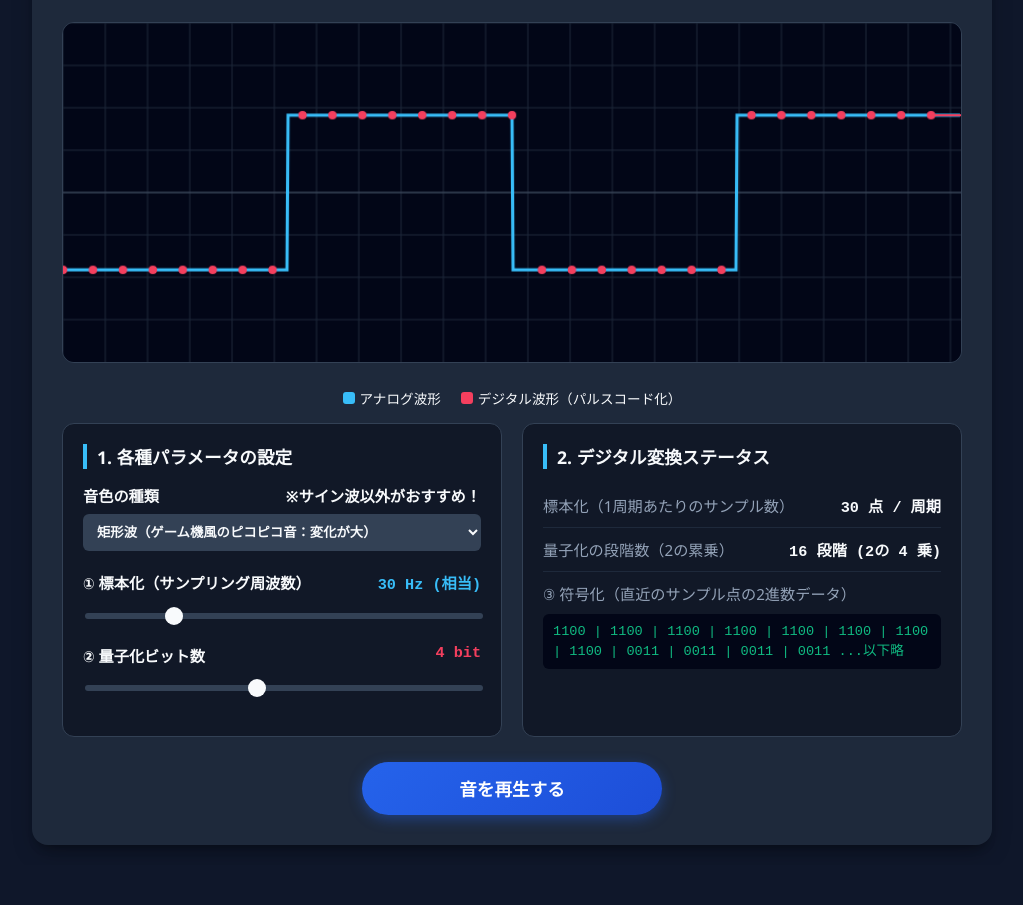
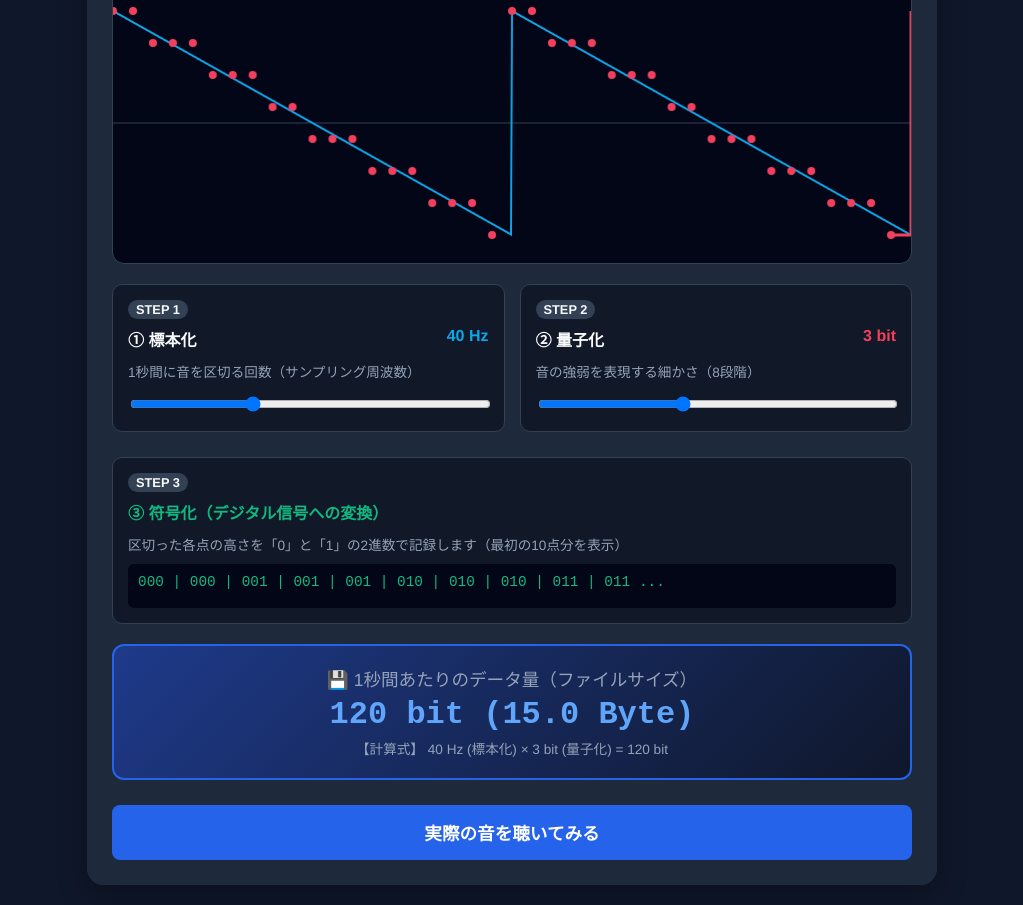
Before and after one commit to inoken1028/audio-digital-demo, a plain HTML site: page index.html in a window 1280 px wide. Shown: the part 143-1048 px from the top of the page, without its empty margins (128-1151 px from the left). Before the commit the page ends 1008 px from the top, so only its background shows below. Drawn offline with Linux system fonts and the light colour scheme.

Commit message:
Update index.html

```diff
--- a/index.html
+++ b/index.html
@@ -3,450 +3,364 @@
 <head>
     <meta charset="UTF-8">
     <meta name="viewport" content="width=device-width, initial-scale=1.0">
-    <title>SOUND DIGITALIZER | 音のデジタル化ラボ</title>
+    <title>音のデジタル化（A/D変換）学習シミュレーター</title>
     <style>
         :root {
-            --bg-color: #0f172a;
-            --panel-bg: #1e293b;
-            --text-main: #f8fafc;
-            --text-sub: #94a3b8;
-            --accent-analog: #38bdf8;
-            --accent-digital: #f43f5e;
-            --accent-green: #10b981;
+            --bg-slate: #0f172a;
+            --panel-slate: #1e293b;
+            --text-light: #f8fafc;
+            --text-muted: #94a3b8;
+            --blue-analog: #0ea5e9;
+            --pink-digital: #f43f5e;
+            --green-code: #10b981;
         }
 
         body {
-            font-family: 'Segoe UI', Tahoma, Geneva, Verdana, sans-serif;
-            background-color: var(--bg-color);
-            color: var(--text-main);
+            font-family: 'Helvetica Neue', Arial, sans-serif;
+            background-color: var(--bg-slate);
+            color: var(--text-light);
             margin: 0;
             padding: 20px;
-            display: flex;
-            justify-content: center;
         }
 
         .container {
-            width: 100%;
-            max-width: 900px;
-            background: var(--panel-bg);
-            padding: 30px;
+            max-width: 800px;
+            margin: 0 auto;
+            background: var(--panel-slate);
+            padding: 25px;
             border-radius: 16px;
-            box-shadow: 0 10px 25px -5px rgba(0, 0, 0, 0.3), 0 8px 10px -6px rgba(0, 0, 0, 0.3);
+            box-shadow: 0 10px 30px rgba(0,0,0,0.3);
         }
 
         h1 {
             text-align: center;
-            font-size: 2rem;
-            font-weight: 800;
-            letter-spacing: 2px;
-            margin-bottom: 5px;
-            background: linear-gradient(to right, var(--accent-analog), var(--accent-digital));
-            -webkit-background-clip: text;
-            -webkit-text-fill-color: transparent;
+            font-size: 1.8rem;
+            margin-bottom: 20px;
+            letter-spacing: 1px;
         }
 
-        .subtitle {
-            text-align: center;
-            color: var(--text-sub);
-            font-size: 0.9rem;
-            margin-bottom: 25px;
-        }
-
+        /* グラフエリア */
         .canvas-container {
-            position: relative;
-            margin-bottom: 25px;
+            background: #020617;
             border-radius: 12px;
             overflow: hidden;
             border: 1px solid #334155;
+            margin-bottom: 20px;
         }
-
         canvas {
-            background: #020617;
             display: block;
             width: 100%;
             height: auto;
         }
 
-        .grid-layout {
+        /* 手順に沿ったコントロール */
+        .step-container {
             display: grid;
             grid-template-columns: 1fr 1fr;
-            gap: 20px;
+            gap: 15px;
             margin-bottom: 25px;
         }
 
-        @media (max-width: 768px) {
-            .grid-layout { grid-template-columns: 1fr; }
+        @media (max-width: 600px) {
+            .step-container { grid-template-columns: 1fr; }
         }
 
-        .control-panel, .info-panel {
+        .step-box {
             background: #111827;
-            padding: 20px;
-            border-radius: 12px;
+            padding: 15px;
+            border-radius: 10px;
             border: 1px solid #334155;
         }
 
-        .panel-title {
-            font-size: 1.1rem;
-            font-weight: 700;
-            margin-top: 0;
-            margin-bottom: 15px;
-            border-left: 4px solid var(--accent-analog);
-            padding-left: 10px;
+        .step-num {
+            display: inline-block;
+            font-size: 0.8rem;
+            font-weight: bold;
+            background: #334155;
+            padding: 2px 8px;
+            border-radius: 20px;
+            margin-bottom: 8px;
         }
 
-        .control-group {
-            margin-bottom: 20px;
+        .step-title {
+            font-size: 1rem;
+            font-weight: bold;
+            margin-bottom: 10px;
+            display: flex;
+            justify-content: space-between;
         }
 
-        label {
-            display: flex;
-            justify-content: space-between;
-            font-weight: 600;
-            margin-bottom: 8px;
-            font-size: 0.95rem;
-        }
-
-        .label-val { color: var(--accent-analog); font-family: monospace; }
-        .label-val.digital { color: var(--accent-digital); }
+        .highlight-blue { color: var(--blue-analog); }
+        .highlight-pink { color: var(--pink-digital); }
 
         input[type="range"] {
             width: 100%;
-            height: 6px;
-            background: #334155;
-            border-radius: 5px;
-            outline: none;
-            -webkit-appearance: none;
+            margin-top: 5px;
         }
 
-        input[type="range"]::-webkit-slider-thumb {
-            -webkit-appearance: none;
-            width: 18px;
-            height: 18px;
-            border-radius: 50%;
-            background: var(--text-main);
-            cursor: pointer;
-            transition: transform 0.1s;
-        }
-        input[type="range"]::-webkit-slider-thumb:hover { transform: scale(1.2); }
-
-        .select-style {
-            width: 100%;
-            padding: 10px;
-            background: #334155;
-            color: var(--text-main);
-            border: none;
-            border-radius: 6px;
-            font-weight: 600;
-            outline: none;
-        }
-
-        .status-item {
-            display: flex;
-            justify-content: space-between;
-            padding: 10px 0;
-            border-bottom: 1px solid #1e293b;
-            font-size: 0.95rem;
-        }
-        .status-item:last-child { border-bottom: none; }
-        .status-label { color: var(--text-sub); }
-        .status-val { font-family: monospace; font-weight: 700; }
-
-        .binary-box {
+        .code-display {
             background: #020617;
             padding: 10px;
             border-radius: 6px;
             font-family: monospace;
-            color: var(--accent-green);
+            color: var(--green-code);
+            font-size: 0.9rem;
+            min-height: 24px;
             word-break: break-all;
-            margin-top: 5px;
-            font-size: 0.85rem;
-            max-height: 50px;
-            overflow-y: auto;
         }
 
-        .btn-container {
+        /* 🌟 データ量計算（一番目立つ場所） */
+        .result-box {
+            background: linear-gradient(135deg, #1e3a8a, #0f172a);
+            border: 2px solid #2563eb;
+            padding: 20px;
+            border-radius: 12px;
             text-align: center;
+            margin-bottom: 25px;
         }
 
-        button {
-            background: linear-gradient(135deg, #2563eb, #1d4ed8);
+        .result-title {
+            font-size: 1.1rem;
+            color: var(--text-muted);
+            margin-bottom: 5px;
+        }
+
+        .result-value {
+            font-size: 2rem;
+            font-weight: 800;
+            color: #60a5fa;
+            font-family: monospace;
+        }
+
+        .result-formula {
+            font-size: 0.85rem;
+            color: var(--text-muted);
+            margin-top: 5px;
+        }
+
+        /* 再生ボタン */
+        .btn-play {
+            display: block;
+            width: 100%;
+            background: #2563eb;
             color: white;
             border: none;
-            padding: 14px 40px;
+            padding: 15px;
             font-size: 1.1rem;
-            font-weight: 700;
-            border-radius: 30px;
+            font-weight: bold;
+            border-radius: 8px;
             cursor: pointer;
-            box-shadow: 0 4px 14px rgba(37, 99, 235, 0.4);
-            transition: all 0.2s;
-            width: 100%;
-            max-width: 300px;
+            transition: background 0.2s;
         }
-
-        button:hover {
-            transform: translateY(-2px);
-            box-shadow: 0 6px 20px rgba(37, 99, 235, 0.6);
-        }
-
-        button.playing {
-            background: linear-gradient(135deg, #dc2626, #b91c1c);
-            box-shadow: 0 4px 14px rgba(220, 38, 38, 0.4);
-        }
-
-        .legend {
-            display: flex;
-            justify-content: center;
-            gap: 20px;
-            margin-bottom: 15px;
-            font-size: 0.85rem;
-        }
-        .legend-item { display: flex; align-items: center; gap: 5px; }
-        .dot { width: 12px; height: 12px; border-radius: 3px; }
+        .btn-play:hover { background: #1d4ed8; }
+        .btn-play.playing { background: #dc2626; }
     </style>
 </head>
 <body>
 
 <div class="container">
-    <h1>SOUND DIGITALIZER</h1>
-    <div class="subtitle">情報Ⅰ：音のデジタル表現（標本化・量子化・符号化）シミュレーター</div>
+    <h1>デジタル化（A/D変換）シミュレーター</h1>
 
     <div class="canvas-container">
-        <canvas id="waveCanvas" width="850" height="320"></canvas>
+        <canvas id="mainCanvas" width="800" height="280"></canvas>
     </div>
 
-    <div class="legend">
-        <div class="legend-item"><div class="dot" style="background: var(--accent-analog)"></div> アナログ波形</div>
-        <div class="legend-item"><div class="dot" style="background: var(--accent-digital)"></div> デジタル波形（パルスコード化）</div>
-    </div>
-
-    <div class="grid-layout">
-        <div class="control-panel">
-            <div class="panel-title">1. 各種パラメータの設定</div>
-
-            <div class="control-group">
-                <label>音色の種類 <span class="text-sub">※サイン波以外がおすすめ！</span></label>
-                <select id="waveType" class="select-style">
-                    <option value="sine">サイン波（シンプルな電子音）</option>
-                    <option value="square" selected>矩形波（ゲーム機風のピコピコ音：変化が大）</option>
-                    <option value="sawtooth">のこぎり波（激しいベース音：変化特大）</option>
-                </select>
-            </div>
-
-            <div class="control-group">
-                <label>① 標本化（サンプリング周波数） <span id="samplingVal" class="label-val">30</span></label>
-                <input type="range" id="samplingSlider" min="6" max="120" value="30" step="1">
-            </div>
-
-            <div class="control-group">
-                <label>② 量子化ビット数 <span id="quantizationBit" class="label-val digital">4 bit</span></label>
-                <input type="range" id="quantizationSlider" min="1" max="8" value="4" step="1">
-            </div>
+    <div class="step-container">
+        <div class="step-box">
+            <div class="step-num">STEP 1</div>
+            <div class="step-title">① 標本化 <span id="valSampling" class="highlight-blue">40 Hz</span></div>
+            <p style="margin:0 0 10px 0; font-size:0.85rem; color:var(--text-muted);">1秒間に音を区切る回数（サンプリング周波数）</p>
+            <input type="range" id="sliderSampling" min="10" max="100" value="40" step="5">
         </div>
 
-        <div class="info-panel">
-            <div class="panel-title">2. デジタル変換ステータス</div>
-
-            <div class="status-item">
-                <span class="status-label">標本化（1周期あたりのサンプル数）</span>
-                <span class="status-val" id="statusSamples">-</span>
-            </div>
-            <div class="status-item">
-                <span class="status-label">量子化の段階数（2の累乗）</span>
-                <span class="status-val" id="statusLevels">-</span>
-            </div>
-            <div class="status-item" style="flex-direction: column; align-items: flex-start; gap: 5px;">
-                <span class="status-label">③ 符号化（直近のサンプル点の2進数データ）</span>
-                <div class="binary-box" id="binaryDisplay">0101 1100 ...</div>
-            </div>
+        <div class="step-box">
+            <div class="step-num">STEP 2</div>
+            <div class="step-title">② 量子化 <span id="valQuantization" class="highlight-pink">3 bit</span></div>
+            <p style="margin:0 0 10px 0; font-size:0.85rem; color:var(--text-muted);">音の強弱を表現する細かさ（<span id="valLevels">8</span>段階）</p>
+            <input type="range" id="sliderQuantization" min="1" max="6" value="3" step="1">
         </div>
     </div>
 
-    <div class="btn-container">
-        <button id="playBtn">音を再生する</button>
+    <div class="step-box" style="margin-bottom: 20px;">
+        <div class="step-num">STEP 3</div>
+        <div class="step-title" style="color: var(--green-code);">③ 符号化（デジタル信号への変換）</div>
+        <p style="margin:0 0 10px 0; font-size:0.85rem; color:var(--text-muted);">区切った各点の高さを「0」と「1」の2進数で記録します（最初の10点分を表示）</p>
+        <div class="code-display" id="binaryOutput">000 100 ...</div>
     </div>
+
+    <div class="result-box">
+        <div class="result-title">💾 1秒間あたりのデータ量（ファイルサイズ）</div>
+        <div class="result-value" id="calcResult">000 bit</div>
+        <div class="result-formula" id="calcFormula">サンプリング周波数 × 量子化ビット数</div>
+    </div>
+
+    <button id="btnPlay" class="btn-play">実際の音を聴いてみる</button>
 </div>
 
 <script>
-    const canvas = document.getElementById('waveCanvas');
+    const canvas = document.getElementById('mainCanvas');
     const ctx = canvas.getContext('2d');
-    const samplingSlider = document.getElementById('samplingSlider');
-    const quantizationSlider = document.getElementById('quantizationSlider');
-    const waveTypeSelect = document.getElementById('waveType');
+    const sliderSampling = document.getElementById('sliderSampling');
+    const sliderQuantization = document.getElementById('sliderQuantization');
 
-    const samplingVal = document.getElementById('samplingVal');
-    const quantizationBit = document.getElementById('quantizationBit');
-    const statusSamples = document.getElementById('statusSamples');
-    const statusLevels = document.getElementById('statusLevels');
-    const binaryDisplay = document.getElementById('binaryDisplay');
-    const playBtn = document.getElementById('playBtn');
+    const valSampling = document.getElementById('valSampling');
+    const valQuantization = document.getElementById('valQuantization');
+    const valLevels = document.getElementById('valLevels');
+    const binaryOutput = document.getElementById('binaryOutput');
+    const calcResult = document.getElementById('calcResult');
+    const calcFormula = document.getElementById('calcFormula');
+    const btnPlay = document.getElementById('btnPlay');
 
     let audioCtx = null;
     let scriptProcessor = null;
     let isPlaying = false;
 
-    // 数値を指定桁数の2進数文字列に変換する関数（符号化のシミュレート用）
-    function toBinary(value, bits) {
-        let bin = value.toString(2);
+    // 10進数を2進数の文字列に（桁数を揃える）
+    function numToBin(num, bits) {
+        let bin = num.toString(2);
         while (bin.length < bits) { bin = "0" + bin; }
         return bin;
     }
 
-    // 擬似的な音色波形を計算する関数（描画用）
-    function getWaveValue(angle, type) {
-        if (type === 'sine') return Math.sin(angle);
-        if (type === 'square') return Math.sin(angle) >= 0 ? 0.6 : -0.6; // 矩形波
-        if (type === 'sawtooth') return (angle % (Math.PI * 2)) / Math.PI - 1.0; // のこぎり波
-        return 0;
-    }
-
-    function draw() {
+    // メインの描画・計算処理
+    function update() {
         const width = canvas.width;
         const height = canvas.height;
         const centerY = height / 2;
-        const amplitude = height * 0.38;
+        const amplitude = height * 0.4;
 
         ctx.clearRect(0, 0, width, height);
 
-        // サイバー風背景グリッド
-        ctx.strokeStyle = '#1e293b';
-        ctx.lineWidth = 1;
-        for (let i = 0; i < width; i += 40) {
-            ctx.beginPath(); ctx.moveTo(i, 0); ctx.lineTo(i, height); ctx.stroke();
-        }
-        for (let j = 0; j < height; j += 40) {
-            ctx.beginPath(); ctx.moveTo(0, j); ctx.lineTo(width, j); ctx.stroke();
-        }
-        ctx.strokeStyle = '#475569';
+        // 基本の横線
+        ctx.strokeStyle = '#334155';
         ctx.beginPath(); ctx.moveTo(0, centerY); ctx.lineTo(width, centerY); ctx.stroke();
 
         // パラメータ取得
-        const sCount = parseInt(samplingSlider.value);
-        const qBit = parseInt(quantizationSlider.value);
-        const qLevels = Math.pow(2, qBit);
-        const wType = waveTypeSelect.value;
+        const fs = parseInt(sliderSampling.value); // サンプリング周波数
+        const bit = parseInt(sliderQuantization.value); // ビット数
+        const levels = Math.pow(2, bit); // 段階数
 
-        // UI文字更新
-        samplingVal.innerText = sCount + " Hz (相当)";
-        quantizationBit.innerText = qBit + " bit";
-        statusSamples.innerText = sCount + " 点 / 周期";
-        statusLevels.innerText = qLevels + " 段階 (2の " + qBit + " 乗)";
+        // 画面の文字更新
+        valSampling.innerText = fs + " Hz";
+        valQuantization.innerText = bit + " bit";
+        valLevels.innerText = levels;
 
-        // 1. アナログ波形の描画（ライトブルー）
-        ctx.strokeStyle = '#38bdf8';
-        ctx.lineWidth = 3;
-        ctx.shadowBlur = 0;
+        // --- 🌟 データ量の計算 🌟 ---
+        const totalBits = fs * bit; // 1秒間のビット数
+        calcResult.innerText = totalBits.toLocaleString() + " bit (" + (totalBits / 8).toFixed(1) + " Byte)";
+        calcFormula.innerText = `【計算式】 ${fs} Hz (標本化) × ${bit} bit (量子化) = ${totalBits.toLocaleString()} bit`;
+
+        // 1. 元のアナログ波形（青い滑らかな線：※ここでは変化が分かりやすいのこぎり波ベース）
+        ctx.strokeStyle = varColor('--blue-analog');
+        ctx.lineWidth = 2;
         ctx.beginPath();
         for (let x = 0; x < width; x++) {
             const angle = (x / width) * Math.PI * 2 * 2; // 2周期分
-            const y = centerY + getWaveValue(angle, wType) * amplitude;
+            const rawVal = (angle % (Math.PI * 2)) / Math.PI - 1.0; // のこぎり波
+            const y = centerY + rawVal * amplitude;
             if (x === 0) ctx.moveTo(x, y); else ctx.lineTo(x, y);
         }
         ctx.stroke();
 
-        // 2. デジタル波形＆符号化の計算（ピンク）
-        ctx.strokeStyle = '#f43f5e';
-        ctx.fillStyle = '#f43f5e';
-        ctx.lineWidth = 2;
+        // 2. デジタル波形の計算と描画（赤い階段線）
+        ctx.strokeStyle = varColor('--pink-digital');
+        ctx.fillStyle = varColor('--pink-digital');
+        ctx.lineWidth = 3;
 
-        const stepX = width / sCount;
+        const stepX = width / fs;
         let lastY = centerY;
-        let binaryList = [];
+        let binaryArr = [];
 
-        for (let i = 0; i <= sCount; i++) {
+        for (let i = 0; i <= fs; i++) {
             const x = i * stepX;
             const angle = (x / width) * Math.PI * 2 * 2;
-            const analogVal = getWaveValue(angle, wType);
+            const rawVal = (angle % (Math.PI * 2)) / Math.PI - 1.0;
 
-            // 量子化計算
-            const levelIndex = Math.round((analogVal + 1) / 2 * (qLevels - 1));
-            const quantizedNormalized = levelIndex / (qLevels - 1);
-            const digitalY = centerY + (quantizedNormalized * 2 - 1) * amplitude;
+            // 量子化の段階（0 ～ levels-1）
+            const levelIndex = Math.round((rawVal + 1) / 2 * (levels - 1));
+            const digitalY = centerY + ((levelIndex / (levels - 1)) * 2 - 1) * amplitude;
 
-            // 符号化（上位いくつかのサンプルを2進数にする）
-            if (i < sCount && i < 12) {
-                binaryList.push(toBinary(levelIndex, qBit));
+            // 最初の10点分だけ符号化の2進数を配列に貯める
+            if (i < fs && i < 10) {
+                binaryArr.push(numToBin(levelIndex, bit));
             }
 
             if (i === 0) {
                 ctx.moveTo(x, digitalY);
             } else {
-                ctx.lineTo(x, lastY);
-                ctx.lineTo(x, digitalY);
+                ctx.lineTo(x, lastY); // 階段状にするための横線
+                ctx.lineTo(x, digitalY); // 縦線
             }
 
-            if(i < sCount) {
-                ctx.beginPath();
-                ctx.arc(x, digitalY, 4, 0, Math.PI * 2);
-                ctx.fill();
-                ctx.beginPath();
-                ctx.moveTo(x, digitalY);
+            // サンプリングポイントの点
+            if (i < fs) {
+                ctx.beginPath(); ctx.arc(x, digitalY, 4, 0, Math.PI * 2); ctx.fill();
+                ctx.beginPath(); ctx.moveTo(x, digitalY);
             }
             lastY = digitalY;
         }
         ctx.stroke();
 
-        // 符号化テキストエリアの更新
-        binaryDisplay.innerText = binaryList.join(" | ") + (sCount > 12 ? " ...以下略" : "");
+        // 符号化テキスト更新
+        binaryOutput.innerText = binaryArr.join(" | ") + " ...";
     }
 
-    // イベントリスナー
-    samplingSlider.addEventListener('input', draw);
-    quantizationSlider.addEventListener('input', draw);
-    waveTypeSelect.addEventListener('change', draw);
+    // CSS変数からカラーを取得する補助関数
+    function varColor(name) {
+        return getComputedStyle(document.documentElement).getPropertyValue(name).trim();
+    }
 
-    // 音声処理
+    // イベント
+    sliderSampling.addEventListener('input', update);
+    sliderQuantization.addEventListener('input', update);
+
+    // 音声処理（シンプル化）
     function toggleAudio() {
         if (isPlaying) {
-            if (scriptProcessor) { scriptProcessor.disconnect(); }
-            if (audioCtx) { audioCtx.close(); audioCtx = null; }
-            playBtn.innerText = "音を再生する";
-            playBtn.classList.remove('playing');
+            if (scriptProcessor) scriptProcessor.disconnect();
+            if (audioCtx) audioCtx.close();
+            audioCtx = null;
+            btnPlay.innerText = "実際の音を聴いてみる";
+            btnPlay.classList.remove('playing');
             isPlaying = false;
         } else {
             audioCtx = new (window.AudioContext || window.webkitAudioContext)();
-            const bufferSize = 4096;
-            scriptProcessor = audioCtx.createScriptProcessor(bufferSize, 0, 1);
+            scriptProcessor = audioCtx.createScriptProcessor(4096, 0, 1);
 
             let phase = 0;
-            const baseFreq = 180; // 少し低めの、響きやすいベース音の高さ
+            const baseFreq = 160; // 聴き取りやすい低音
 
             scriptProcessor.onaudioprocess = function(e) {
                 const outputBuffer = e.outputBuffer.getChannelData(0);
-                const sCount = parseInt(samplingSlider.value);
-                const qBit = parseInt(quantizationSlider.value);
-                const qLevels = Math.pow(2, qBit);
-                const wType = waveTypeSelect.value;
+                const fs = parseInt(sliderSampling.value);
+                const bit = parseInt(sliderQuantization.value);
+                const levels = Math.pow(2, bit);
 
-                const targetSampleRate = baseFreq * sCount;
+                const targetSampleRate = baseFreq * fs;
 
-                for (let i = 0; i < bufferSize; i++) {
-                    // 選択された音色でアナログ波形を作る
-                    let analogValue = 0;
-                    if (wType === 'sine') analogValue = Math.sin(phase);
-                    else if (wType === 'square') analogValue = Math.sin(phase) >= 0 ? 0.4 : -0.4;
-                    else if (wType === 'sawtooth') analogValue = (phase / Math.PI) - 1.0;
+                for (let i = 0; i < 4096; i++) {
+                    const rawVal = (phase / Math.PI) - 1.0; // のこぎり波
+                    const levelIndex = Math.round((rawVal + 1) / 2 * (levels - 1));
+                    const quantizedValue = (levelIndex / (levels - 1)) * 2 - 1;
 
-                    // 擬似サンプリング＆量子化
-                    const stepSrc = audioCtx.sampleRate / targetSampleRate;
-                    const quantizedValue = Math.round((analogValue + 1) / 2 * (qLevels - 1)) / (qLevels - 1) * 2 - 1;
+                    outputBuffer[i] = quantizedValue * 0.4; // 音量調節
 
-                    outputBuffer[i] = quantizedValue;
-
-                    // 位相をループ
                     phase += (2 * Math.PI * baseFreq) / audioCtx.sampleRate;
                     if (phase > 2 * Math.PI) phase -= 2 * Math.PI;
                 }
             };
 
             scriptProcessor.connect(audioCtx.destination);
-            playBtn.innerText = "音を停止する";
-            playBtn.classList.add('playing');
+            btnPlay.innerText = "音を停止する";
+            btnPlay.classList.add('playing');
             isPlaying = true;
         }
     }
 
-    playBtn.addEventListener('click', toggleAudio);
-    draw(); // 初回描画
+    btnPlay.addEventListener('click', toggleAudio);
+
+    // 初期起動
+    update();
 </script>
 
 </body>
```
